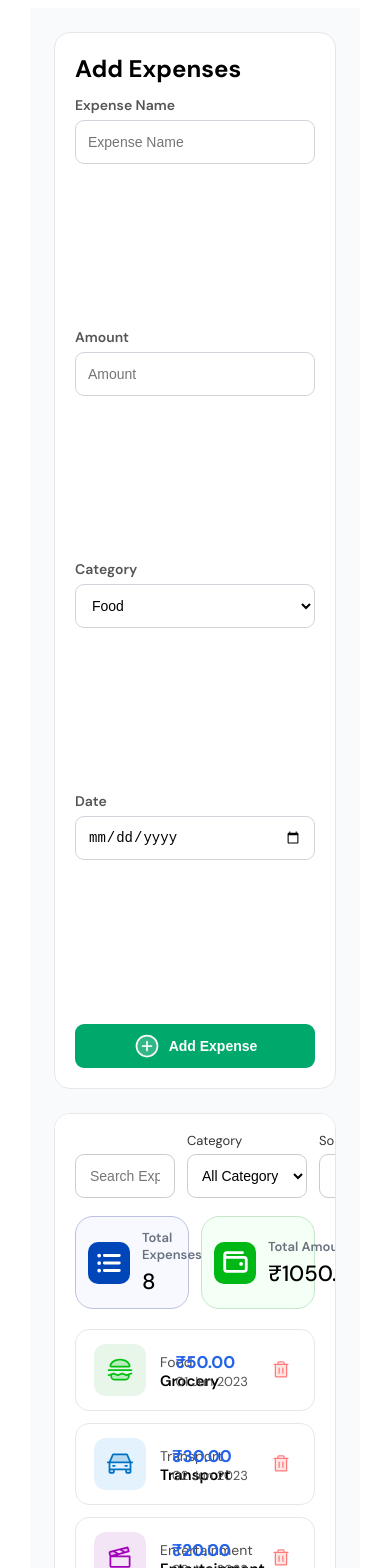
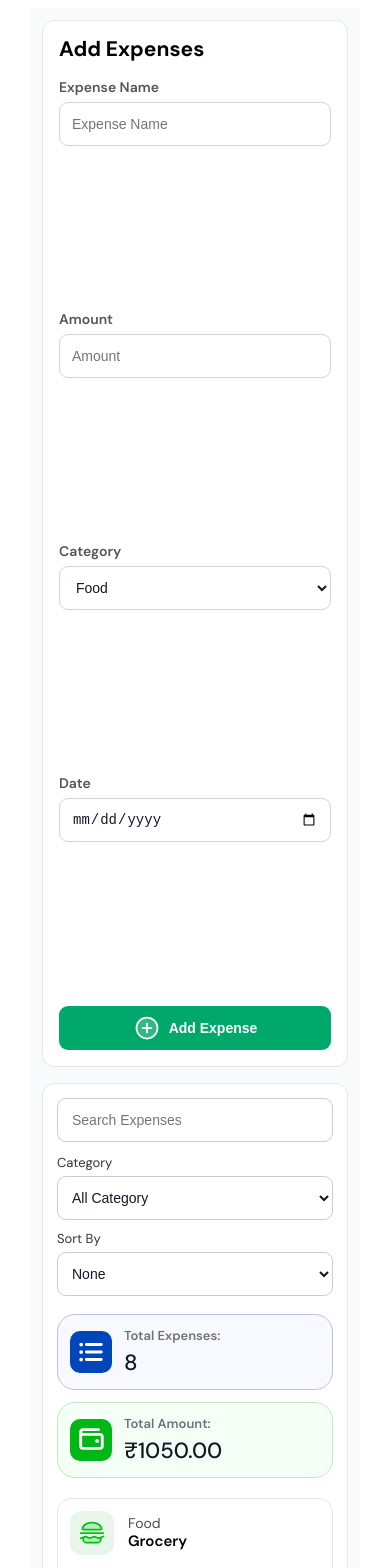
Before and after one commit to anshumitasahu/MoneyTrail, a React (Vite) app: page /expenses in a window 390 px wide. Shown: the part 140-1708 px from the top of the page. Built offline with nearby package versions, Linux system fonts and the light colour scheme.

Commit message:
fixed css

```diff
--- a/src/components/Expenses.css
+++ b/src/components/Expenses.css
@@ -4,19 +4,18 @@
 
 .expense-tracker {
   display: flex;
-  flex-wrap: wrap;
+  align-items: flex-start;
   gap: 24px;
   width: 100%;
   min-height: 100vh;
   padding: 24px;
   background: #f9fafb;
-  align-items: flex-start;
 }
 
+
 .add-expenses {
-  flex: 1 1 300px;
-  max-width: 320px;
-  min-width: 280px;
+  flex: 0 0 320px;
+  width: 320px;
   padding: 20px;
   background: #fff;
   border: 1px solid #e5e7eb;
@@ -24,8 +23,9 @@
 }
 
 .add-expenses h2 {
-  margin: 0 0 12px;
+  margin: 0 0 16px;
   font-size: 24px;
+  line-height: 1.2;
 }
 
 .add-expenses form {
@@ -44,24 +44,23 @@
   outline: none;
   font-size: 14px;
   background: #fff;
-}
-
-.category-add {
-  padding-right: 12px;
+  color: #111827;
 }
 
 .add-expenses input:focus,
 .category-add:focus,
-.select select:focus {
+.select select:focus,
+.search-expenses input:focus {
   border-color: #2563eb;
+  box-shadow: 0 0 0 2px rgba(37, 99, 235, 0.08);
 }
 
 .submit-btn {
   width: 100%;
   height: 44px;
   display: flex;
+  align-items: center;
   justify-content: center;
-  align-items: center;
   gap: 8px;
   border: 0;
   border-radius: 9px;
@@ -70,13 +69,17 @@
   font-size: 14px;
   font-weight: 600;
   cursor: pointer;
+  transition: background 0.2s ease;
+}
+
+.submit-btn:hover {
+  background: #009961;
 }
 
 .all-expenses {
-  flex: 999 1 500px;
+  flex: 1;
   min-width: 0;
-  height: auto;
-  max-height: 620px;
+  max-height: calc(100vh - 48px);
   overflow-y: auto;
   background: #fff;
   border: 1px solid #e5e7eb;
@@ -89,6 +92,7 @@
   z-index: 5;
   padding: 18px 20px 14px;
   background: #fff;
+  border-radius: 16px 16px 0 0;
 }
 
 .search-expenses-and-filter {
@@ -100,7 +104,7 @@
 
 .search-expenses {
   flex: 1;
-  min-width: 100px;
+  min-width: 0;
 }
 
 .search-expenses input[type="text"] {
@@ -111,17 +115,19 @@
   border-radius: 9px;
   outline: none;
   font-size: 14px;
+  background: #fff;
 }
 
 .filter-expenses {
   display: flex;
+  flex: 1.8;
   gap: 12px;
-  flex: 1.8;
+  min-width: 0;
 }
 
 .select {
   flex: 1;
-  min-width: 120px;
+  min-width: 0;
 }
 
 .select p {
@@ -139,15 +145,16 @@
   outline: none;
   background: #fff;
   font-size: 14px;
+  color: #111827;
 }
 
 .total-number-expenses {
-  display: flex;
+  display: grid;
+  grid-template-columns: repeat(2, minmax(0, 1fr));
   gap: 12px;
 }
 
 .final-expense-card {
-  flex: 1;
   min-width: 0;
   min-height: 76px;
   display: flex;
@@ -170,10 +177,10 @@
 .final-expense-card-img {
   width: 42px;
   height: 42px;
-  flex-shrink: 0;
+  flex: 0 0 42px;
   display: flex;
+  align-items: center;
   justify-content: center;
-  align-items: center;
   padding: 6px;
   border-radius: 10px;
 }
@@ -197,6 +204,7 @@
   margin: 4px 0 0;
   font-size: 22px;
   font-weight: 500;
+  color: #111827;
 }
 
 .expense-list {
@@ -208,14 +216,17 @@
 
 .expense-card {
   display: flex;
+  align-items: center;
   justify-content: space-between;
-  align-items: center;
   gap: 16px;
   width: 100%;
   padding: 14px 18px;
   border: 1px solid #e5e7eb;
   border-radius: 14px;
   background: #fff;
+  transition:
+    border-color 0.2s ease,
+    box-shadow 0.2s ease;
 }
 
 .expense-card:hover {
@@ -234,10 +245,10 @@
 .expense-icon {
   width: 52px;
   height: 52px;
-  min-width: 52px;
+  flex: 0 0 52px;
   display: flex;
+  align-items: center;
   justify-content: center;
-  align-items: center;
   border-radius: 12px;
   background: #eff6ff;
   font-size: 24px;
@@ -249,14 +260,21 @@
 
 .expense-info h4 {
   margin: 0;
+  overflow: hidden;
   font-size: 15px;
   font-weight: 600;
+  line-height: 1.3;
+  text-overflow: ellipsis;
+  white-space: nowrap;
 }
 
 .expense-info p {
   margin: 3px 0 0;
+  overflow: hidden;
   color: #4d4d4d;
   font-size: 14px;
+  text-overflow: ellipsis;
+  white-space: nowrap;
 }
 
 .expense-meta {
@@ -280,6 +298,7 @@
   color: #2563eb;
   font-size: 17px;
   font-weight: 700;
+  white-space: nowrap;
 }
 
 .date {
@@ -290,13 +309,148 @@
 }
 
 .btn-delete button {
+  width: 32px;
+  height: 32px;
   display: flex;
   align-items: center;
   justify-content: center;
   padding: 5px;
   border: 0;
   outline: 0;
+  border-radius: 8px;
   background: transparent;
   color: #ff5b63;
   cursor: pointer;
+  transition:
+    background 0.2s ease,
+    color 0.2s ease;
 }
+
+.btn-delete button:hover {
+  background: #fff1f2;
+  color: #e11d48;
+}
+
+
+@media (max-width: 900px) {
+  .expense-tracker {
+    flex-direction: column;
+  }
+
+  .add-expenses {
+    width: 100%;
+    flex: none;
+    max-width: none;
+  }
+
+  .all-expenses {
+    width: 100%;
+    max-height: none;
+  }
+
+  .search-expenses-and-filter {
+    flex-direction: column;
+    align-items: stretch;
+  }
+
+  .filter-expenses {
+    width: 100%;
+  }
+}
+
+@media (max-width: 600px) {
+  .expense-tracker {
+    gap: 16px;
+    padding: 12px;
+  }
+
+  .add-expenses,
+  .all-expenses {
+    border-radius: 12px;
+  }
+
+  .add-expenses {
+    padding: 16px;
+  }
+
+  .add-expenses h2 {
+    font-size: 21px;
+  }
+
+  .header-expense-list {
+    padding: 14px;
+  }
+
+  .filter-expenses {
+    flex-direction: column;
+    gap: 10px;
+  }
+
+  .total-number-expenses {
+    grid-template-columns: 1fr;
+  }
+
+  .expense-list {
+    padding: 6px 14px 14px;
+  }
+
+  .expense-card {
+    align-items: flex-start;
+    padding: 12px;
+  }
+
+  .expense-left {
+    align-items: flex-start;
+  }
+
+  .expense-icon {
+    width: 44px;
+    height: 44px;
+    flex-basis: 44px;
+    font-size: 20px;
+  }
+
+  .expense-info h4 {
+    white-space: normal;
+  }
+
+  .expense-info p {
+    white-space: normal;
+  }
+
+  .expense-right {
+    flex-direction: column;
+    align-items: flex-end;
+    gap: 6px;
+  }
+
+  .date {
+    font-size: 11px;
+  }
+
+  .amount-p {
+    font-size: 15px;
+  }
+}
+
+
+@media (max-width: 420px) {
+  .expense-card {
+    flex-direction: column;
+  }
+
+  .expense-left {
+    width: 100%;
+  }
+
+  .expense-right {
+    width: 100%;
+    flex-direction: row;
+    align-items: center;
+    justify-content: space-between;
+  }
+
+  .btn-delete {
+    margin-left: auto;
+  }
+}
```
